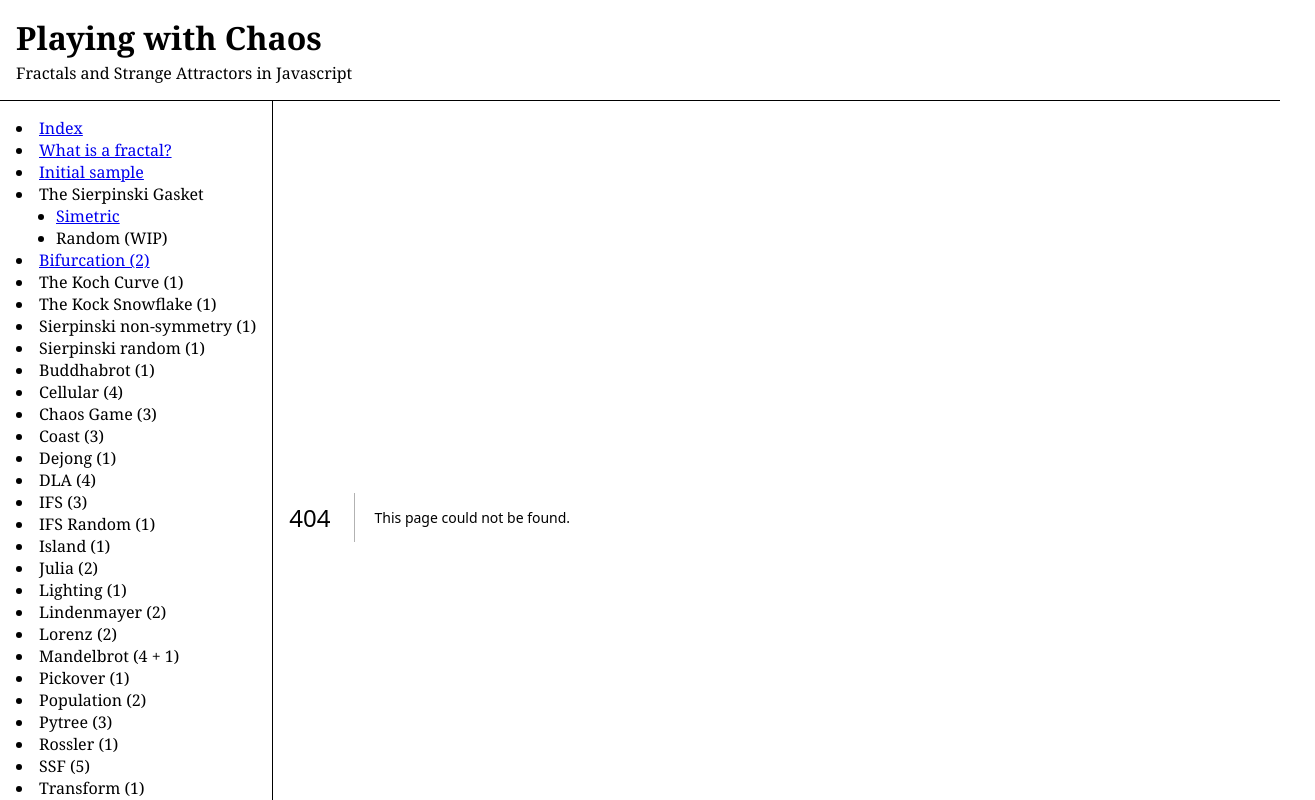
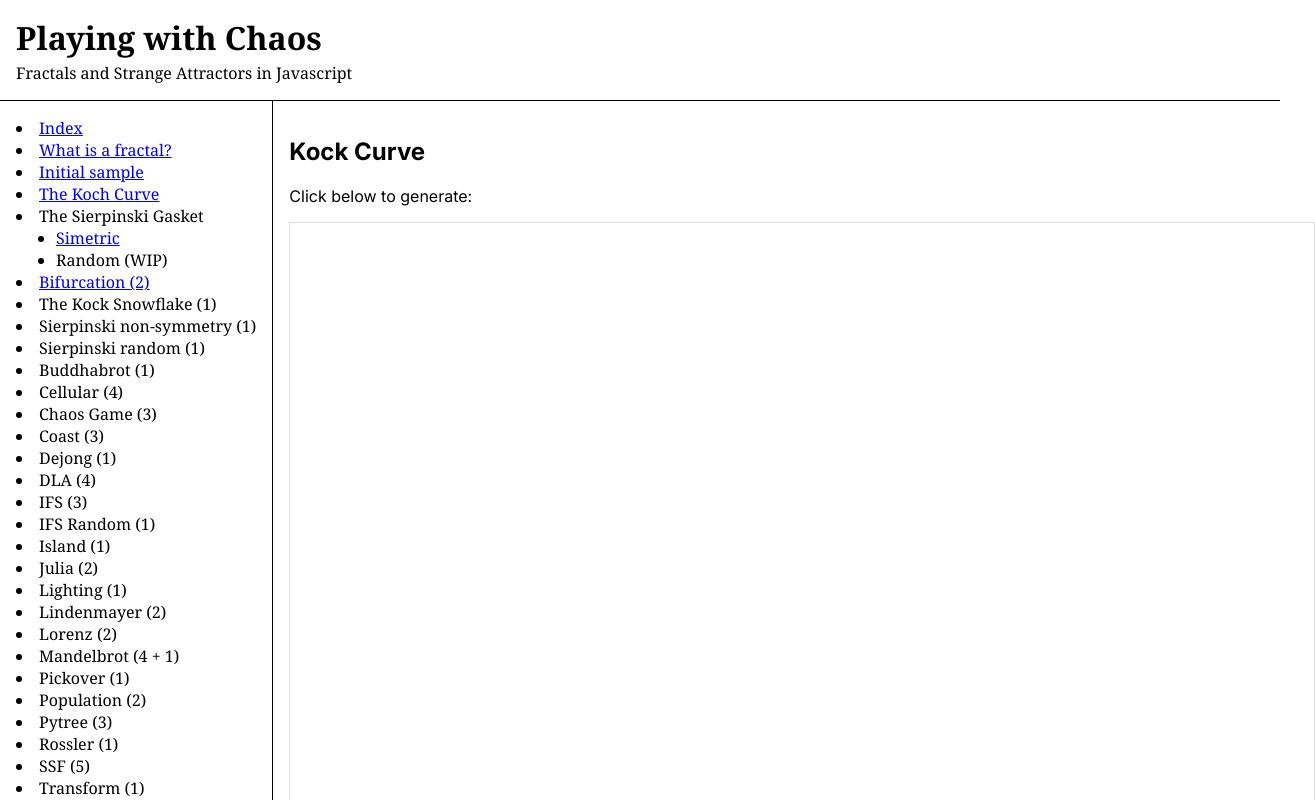
Before and after one commit to Aimanizales/playing-with-chaos, a Next.js app: page /kock in a window 1280 px wide. Before the commit this address had no page. Shown: the top 800 px of the page, 1315 px wide, since content can reach past the window. Built offline with nearby package versions, Linux system fonts and the light colour scheme.

Commit message:
Added constants and Kock curve WIP

```diff
--- a/src/components/Navbar/index.tsx
+++ b/src/components/Navbar/index.tsx
@@ -11,6 +11,9 @@ export const Navbar = () => {
       </li>
       <li>
         <Link href="/sample">Initial sample</Link>
+      </li>
+      <li>
+        <Link href="/kock">The Koch Curve</Link>
       </li>
       <li>
         The Sierpinski Gasket
@@ -29,7 +32,6 @@ export const Navbar = () => {
         <Link href="/bifurcation">Bifurcation (2)</Link>
       </li>
 
-      <li>The Koch Curve (1)</li>
       <li>The Kock Snowflake (1)</li>
       <li>Sierpinski non-symmetry (1)</li>
       <li>Sierpinski random (1)</li>
--- /dev/null
+++ b/src/constants.ts
@@ -0,0 +1,5 @@
+export const canvasParams = {
+  WIDTH: 1024,
+  HEIGHT: 768,
+  SCALE: 500,
+};
--- /dev/null
+++ b/src/pages/kock/index.tsx
@@ -0,0 +1,105 @@
+import { useCallback, useState } from 'react';
+
+export default function Page() {
+  const CANVAS_WIDTH = 1024;
+  const CANVAS_HEIGHT = 768;
+  const CANVAS_SCALE = 500;
+  const MAX_DEPTH = 10;
+  const [depth, setDepth] = useState<number>(0);
+  const [context, setContext] = useState(null);
+  const { sqrt, sin, cos, atan2, PI } = Math;
+
+  const canvasRef = useCallback((node) => {
+    if (node) {
+      node.width = CANVAS_WIDTH;
+      node.height = CANVAS_HEIGHT;
+      const canvasContext = node.getContext('2d');
+
+      setContext(canvasContext);
+    }
+  }, []);
+
+  function draw() {
+    if (context) {
+      // context.clearRect(0, 0, CANVAS_WIDTH, CANVAS_HEIGHT);
+      // context.save();
+      // context.translate(CANVAS_WIDTH * 0.5, CANVAS_HEIGHT * 0.66);
+      // context.scale(CANVAS_SCALE, CANVAS_SCALE);
+      // context.restore();
+
+      let p0 = {
+        x: context.width * 0.1,
+        y: context.height * 0.75,
+      };
+
+      let p1 = {
+        x: context.width * 0.9,
+        y: context.height * 0.75,
+      };
+
+      context.lineWidth = 2;
+
+      koch(p0, p1);
+    }
+  }
+
+  function koch(p0, p1) {
+    let dx = p1.x - p0.x,
+      dy = p1.y - p0.y,
+      // the length of the main segment:
+      dist = sqrt(dx * dx + dy * dy),
+      // the length of each sub-segment:
+      unit = dist / 3,
+      // the angle of the main segment:
+      angle = atan2(dy, dx),
+      pa,
+      pb,
+      pc;
+
+    // calculate the three intermediate points:
+    pa = {
+      x: p0.x + cos(angle) * unit,
+      y: p0.y + sin(angle) * unit,
+    };
+    pb = {
+      x: pa.x + cos(angle - PI / 3) * unit,
+      y: pa.y + sin(angle - PI / 3) * unit,
+    };
+    pc = {
+      x: p0.x + cos(angle) * unit * 2, // funny things if x: pa.x * 2
+      y: p0.y + sin(angle) * unit * 2, // funny things if y: pa.y * 2
+    };
+
+    console.log('+aa ~ depth:', depth);
+
+    if (depth === 0) {
+      context.beginPath();
+      context.moveTo(p0.x, p0.y);
+      context.lineTo(pa.x, pa.y);
+      context.lineTo(pb.x, pb.y);
+      context.lineTo(pc.x, pc.y);
+      context.lineTo(p1.x, p1.y);
+      context.stroke();
+    } else {
+      koch(p0, pa);
+      koch(pa, pb);
+      // koch(pb, pc);
+      // koch(pc, p1);
+    }
+  }
+
+  function handleClick() {
+    if (depth < MAX_DEPTH) {
+      setDepth(depth + 1);
+      draw();
+    }
+  }
+
+  return (
+    <section>
+      <h2>Kock Curve</h2>
+      <p>Click below to generate:</p>
+      <canvas ref={canvasRef} onClick={handleClick} />
+    </section>
+  );
+}
```
